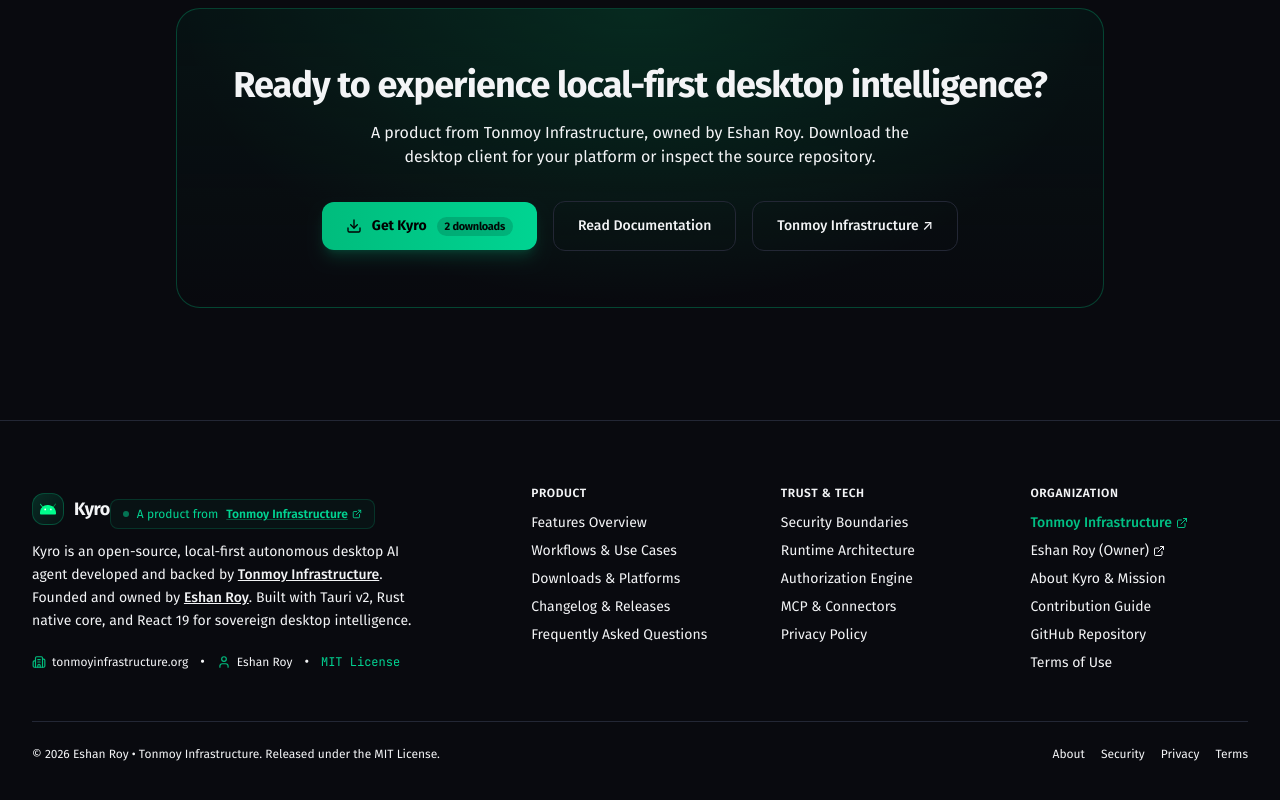
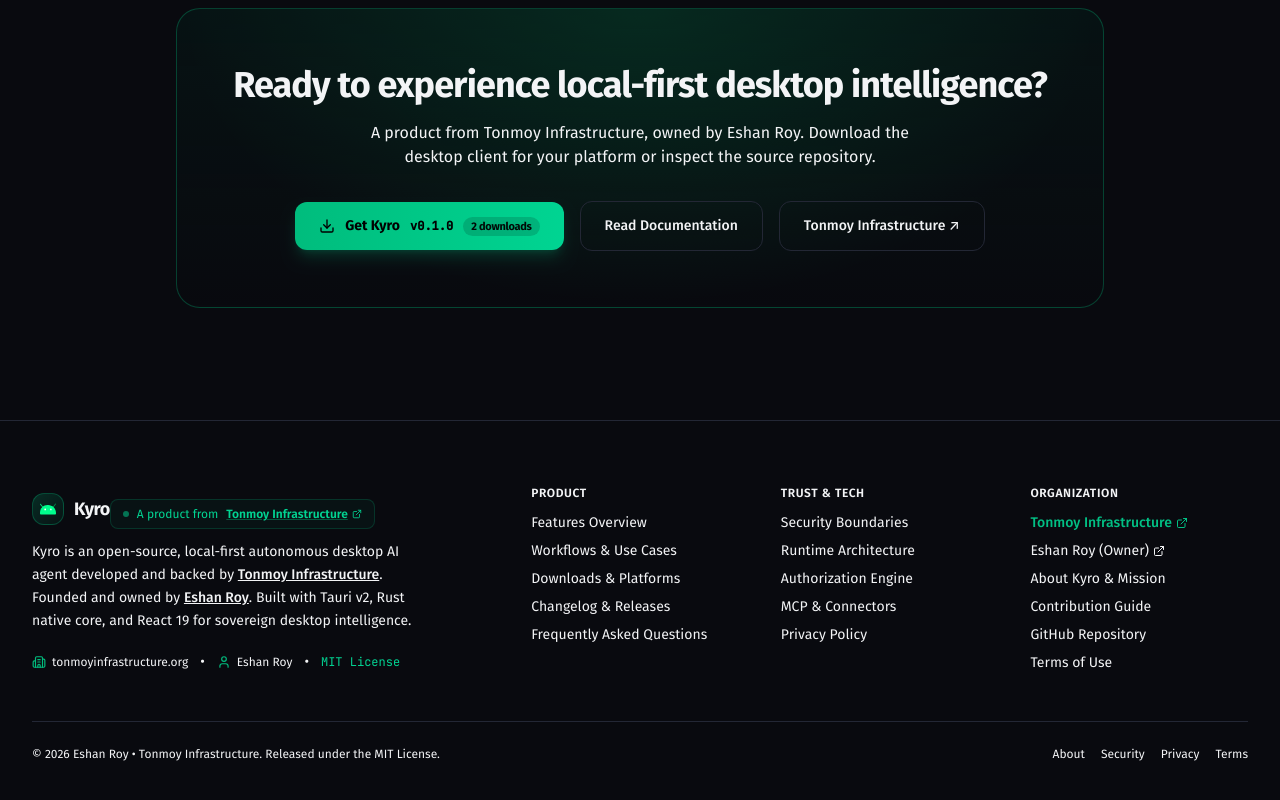
Before and after one commit to eshanized/kyro.tonmoyinfrastructure.org, a Next.js app: page / in a window 1280 px wide. Shown: the part 9063-9863 px from the top of the page. Built offline with nearby package versions, Linux system fonts and the light colour scheme; no server answers.

Commit message:
Add dynamic release tag to hero download CTA

```diff
--- a/components/HeroDownloadButton.tsx
+++ b/components/HeroDownloadButton.tsx
@@ -4,12 +4,15 @@
 import Link from "next/link";
 import { Download } from "lucide-react";
 import { GITHUB_RELEASES_API } from "@/lib/releases";
+import { LatestReleaseVersion } from "@/components/LatestReleaseVersion";
 
 interface HeroDownloadButtonProps {
   initialDownloads?: number;
   className?: string;
   label?: string;
   href?: string;
+  showVersion?: boolean;
+  initialTagName?: string;
 }
 
 const CACHE_KEY = "kyro_downloads_cache_v2";
@@ -20,6 +23,8 @@
   className,
   label = "Download for Free",
   href = "/download/",
+  showVersion = false,
+  initialTagName,
 }: HeroDownloadButtonProps) {
   const [downloads, setDownloads] = useState<number>(initialDownloads);
 
@@ -107,6 +112,11 @@
     >
       <Download className="h-4 w-4 transition-transform group-hover:-translate-y-0.5" />
       <span>{label}</span>
+      {showVersion && (
+        <span className="font-mono text-xs font-bold">
+          <LatestReleaseVersion initialTagName={initialTagName} />
+        </span>
+      )}
       <span
         className="inline-flex items-center rounded-full bg-black/15 px-2 py-0.5 text-[11px] font-bold text-black/95 tracking-tight group-hover:bg-black/20 transition-colors"
         aria-label={`${formattedCount} total downloads`}
```
